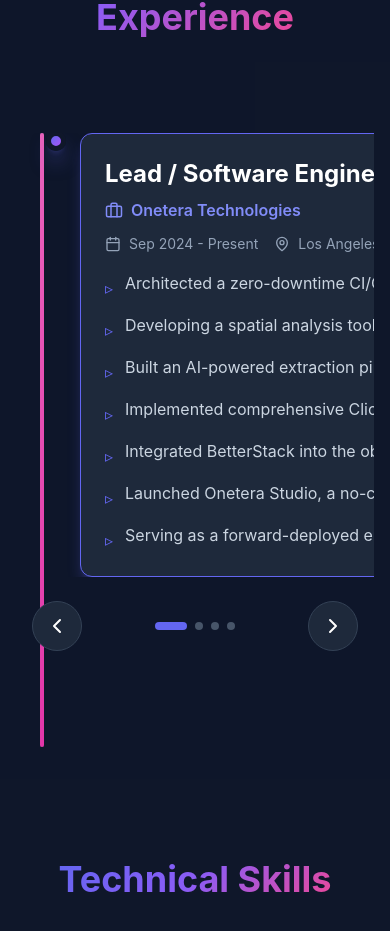
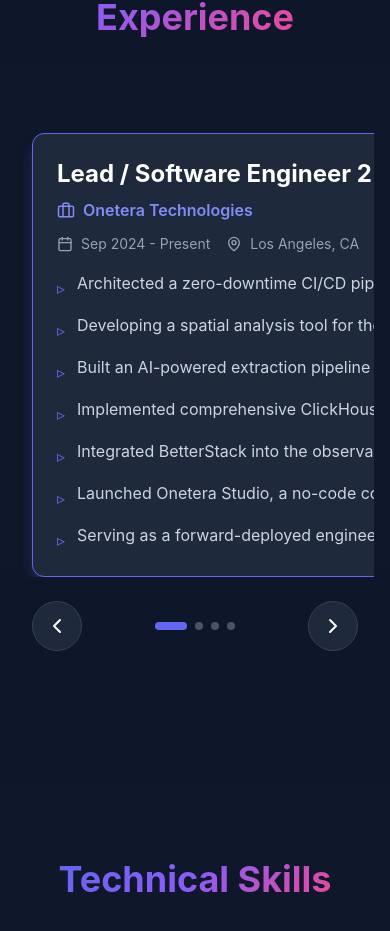
Before and after one commit to haripriyarao26/portfolio, a Next.js app: page / in a window 390 px wide. Shown: the part 2733-3664 px from the top of the page. Built offline with nearby package versions, Linux system fonts and the light colour scheme.

Commit message:
fix mobile UI issue

```diff
--- a/components/Timeline.tsx
+++ b/components/Timeline.tsx
@@ -129,7 +129,7 @@
 
   return (
     <div ref={timelineRef} className="relative py-12">
-      {/* Timeline Line - Hidden on mobile, visible on desktop */}
+      {/* Timeline Line - Only visible on desktop/tablet (md and above) */}
       <div className="hidden md:block absolute left-1/2 transform -translate-x-1/2 w-1 h-full">
         {/* Background line */}
         <div
@@ -140,26 +140,6 @@
           }}
         />
         {/* Animated progress line */}
-        <div
-          className="absolute top-0 w-full transition-all duration-300 ease-out"
-          style={{
-            height: `${progress * 100}%`,
-            background: `linear-gradient(to bottom, ${lineColorLight}, ${lineColor})`,
-            boxShadow: `0 0 15px ${lineColor}50, 0 0 30px ${lineColor}30`,
-            borderRadius: '2px',
-          }}
-        />
-      </div>
-
-      {/* Mobile Timeline Line */}
-      <div className="md:hidden absolute left-6 w-1 h-full">
-        <div
-          className="absolute top-0 w-full transition-all duration-300"
-          style={{
-            height: '100%',
-            background: 'rgba(148, 163, 184, 0.15)',
-          }}
-        />
         <div
           className="absolute top-0 w-full transition-all duration-300 ease-out"
           style={{
@@ -267,19 +247,8 @@
               className="min-w-full snap-center px-4 flex-shrink-0"
             >
               <div className="relative">
-                {/* Timeline Dot - Mobile */}
-                <div className="absolute left-6 transform -translate-x-1/2 z-10">
-                  <div
-                    className={`w-4 h-4 rounded-full border-4 border-slate-900 transition-all duration-500 ${
-                      carouselIndex === index
-                        ? 'bg-gradient-to-br from-indigo-500 to-purple-500 shadow-lg shadow-indigo-500/50 scale-125'
-                        : 'bg-slate-700 scale-100'
-                    }`}
-                  />
-                </div>
-
-                {/* Content Card */}
-                <div className="ml-12">
+                {/* Content Card - Mobile (no timeline dot) */}
+                <div>
                   <div
                     className={`bg-slate-800 rounded-xl p-6 border transition-all duration-500 ${
                       carouselIndex === index
```
